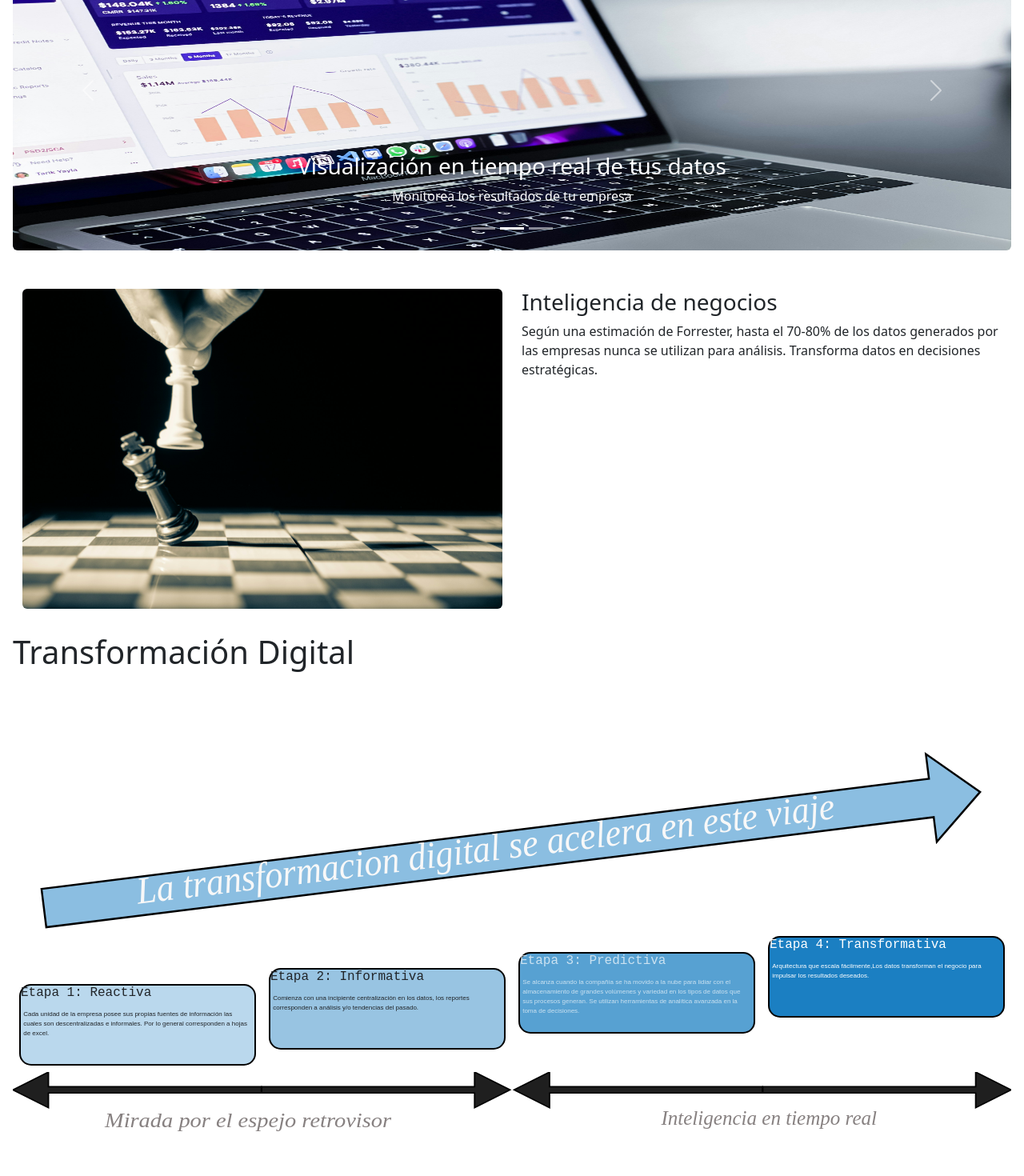
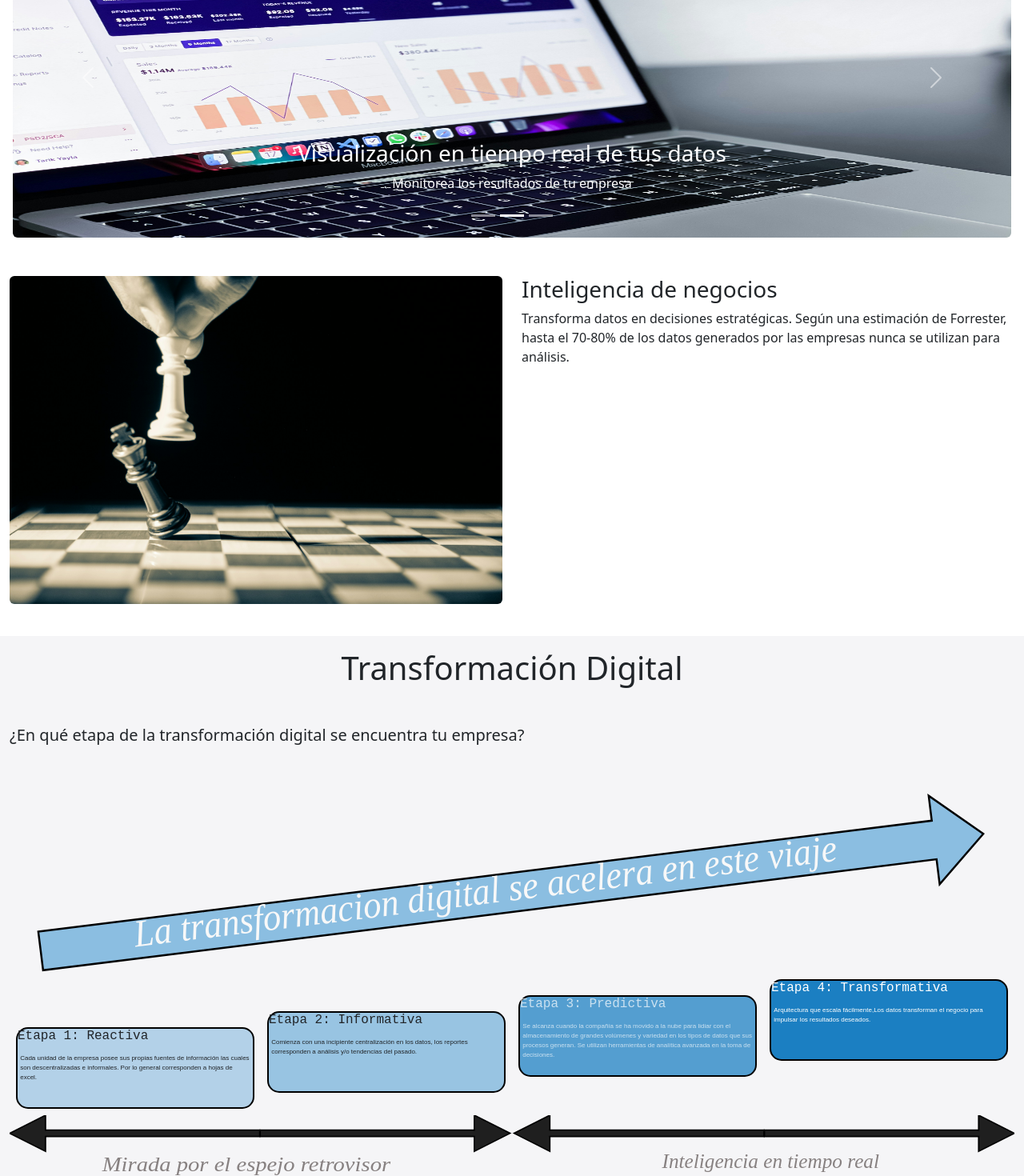
Before and after one commit to diegodiazross/convolutiva, a React (Vite) app: page / in a window 1280 px wide. Shown: the part 161-1631 px from the top of the page at 80% size. Before the commit the page ends 1592 px from the top, so only its background shows below. Built offline with nearby package versions, Linux system fonts and the light colour scheme.

Commit message:
ajustes esteticos varios

```diff
--- a/src/App.css
+++ b/src/App.css
@@ -6,9 +6,9 @@
 *::after {
   box-sizing: inherit;
 }
-body {
+/* body {
   font-family: Helvetica, Arial, sans-serif;
   min-height: 100vh;
   text-align: center;
   padding: 1rem 1rem;
-}
+} */
--- a/src/components/BussinessIntelligence.jsx
+++ b/src/components/BussinessIntelligence.jsx
@@ -14,7 +14,7 @@ function BussinessIntelligence() {
           </Col>
           <Col sm={12} md={6}>
             <h3> Inteligencia de negocios</h3>
-            <p>Según una estimación de Forrester, hasta el 70-80% de los datos generados por las empresas nunca se utilizan para análisis. Transforma datos en decisiones estratégicas.</p>
+            <p>Transforma datos en decisiones estratégicas. Según una estimación de Forrester, hasta el 70-80% de los datos generados por las empresas nunca se utilizan para análisis.</p>
           </Col>
         </Row>
       </Container>
--- a/src/components/DigitalTransformation.jsx
+++ b/src/components/DigitalTransformation.jsx
@@ -1,3 +1,4 @@
+import Container from "react-bootstrap/Container";
 import Image from "react-bootstrap/Image";
 import styles from "./DigitalTransformation.module.css";
 import arrow from "../assets/arrow.svg";
@@ -5,9 +6,11 @@ import double_arrow from "../assets/double_arrow.svg";
 
 function TransformationDigital() {
   return (
-    <div>
+    <section className={styles["main-container"]}>
+      <Container fluid>
         <div className={styles["main-header"]}>
-        <h1> Transformación Digital</h1>
+          <h1 className={styles["header"]}> Transformación Digital</h1>
+          <h5 className={styles["secondary-header"]}>¿En qué etapa de la transformación digital se encuentra tu empresa?</h5>
         </div>
         <div className={styles["arrow-container"]}>
           <Image className={styles["svg"]} src={arrow} alt="transformación digital" />
@@ -31,9 +34,10 @@ function TransformationDigital() {
           </div>
         </div>
         <div>
-        <Image className={styles["double-arrow"]} src={double_arrow}/>
+          <Image className={styles["double-arrow"]} src={double_arrow} />
         </div>
-    </div>
+      </Container>
+    </section>
   );
 }
 
--- a/src/components/DigitalTransformation.module.css
+++ b/src/components/DigitalTransformation.module.css
@@ -1,10 +1,29 @@
+
+
+.main-container {
+  margin: 0;
+  padding: 0;
+  max-width: 100%;
+  background-color: #f5f5f7;
+}
+
 .main-header {
-  margin: 30px 0 80px 0;
+  margin: 40px 0;
+}
+
+.header {
+  padding: 1rem 0;
+  text-align: center;
+}
+
+.secondary-header {
+  margin-top: 2rem;
+  text-align: justify;
 }
 
 .arrow-container {
-    padding: 1rem;
-    margin: 1rem;
+  padding: 1rem;
+  margin: 1rem;
 }
 .svg {
   width: 100%;
@@ -54,6 +73,6 @@
   text-align: left;
 }
 
-.double-arrow{
-    width: 100%;
+.double-arrow {
+  width: 100%;
 }
--- a/src/components/MainCarousel.jsx
+++ b/src/components/MainCarousel.jsx
@@ -15,8 +15,7 @@ function MainCarousel() {
 
   return (
     <section>
-
-      <Carousel fade activeIndex={index} onSelect={handleSelect}>
+      <Carousel className="mx-3" fade activeIndex={index} onSelect={handleSelect}>
         <Carousel.Item>
           <Image src={ai} rounded alt="machine learning" height="400px" width="100%" />
           <Carousel.Caption>
--- a/src/components/MainCarousel.module.css
+++ b/src/components/MainCarousel.module.css
@@ -1,4 +1,6 @@
 .carousel-img-container {
+  padding: 1rem 100px;
+  margin: 0 30px;
   max-height: 300px; /* Ajusta esta altura según tus necesidades */
   overflow: hidden;
 }
```
Lines whose indentation alone changed are shown as unchanged.
